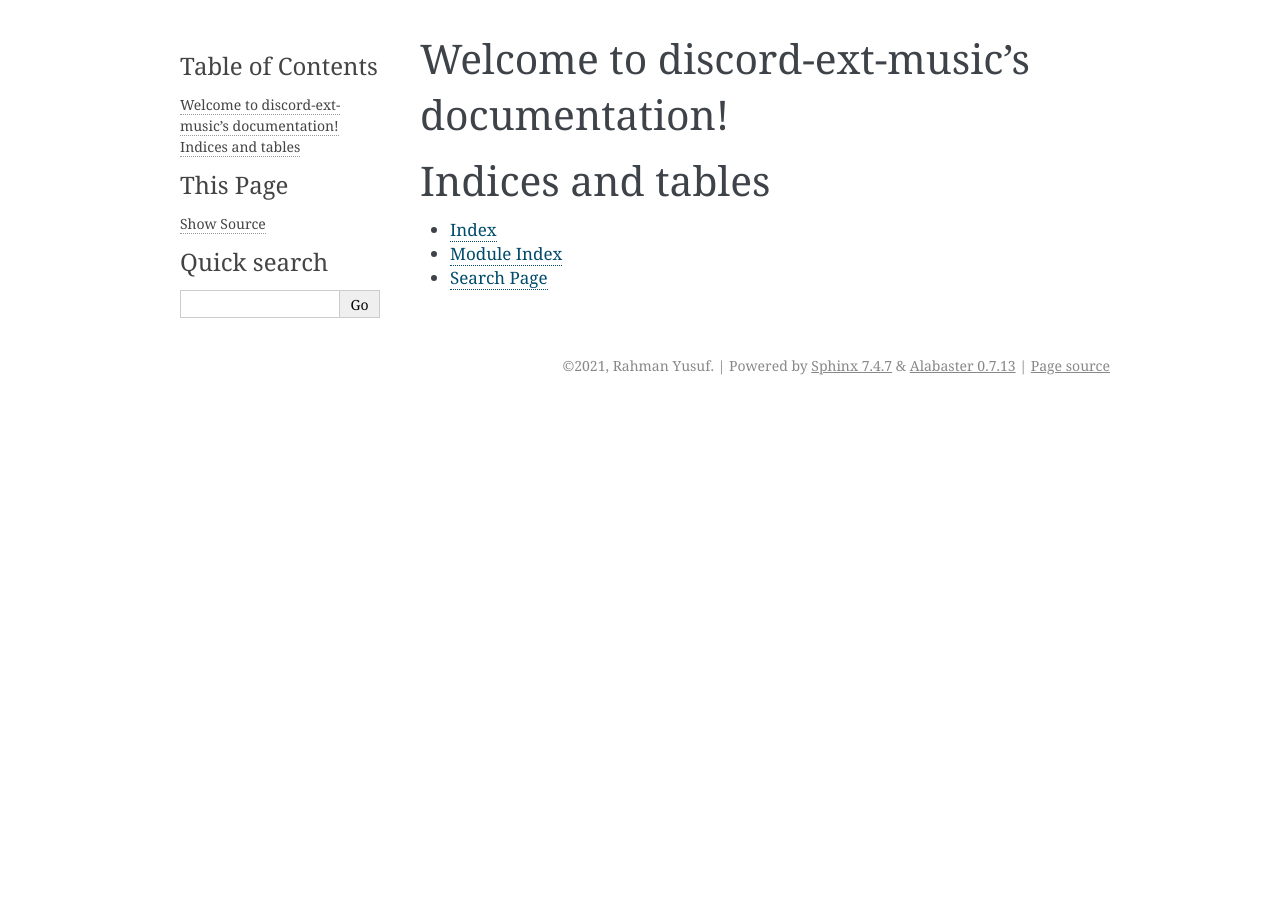
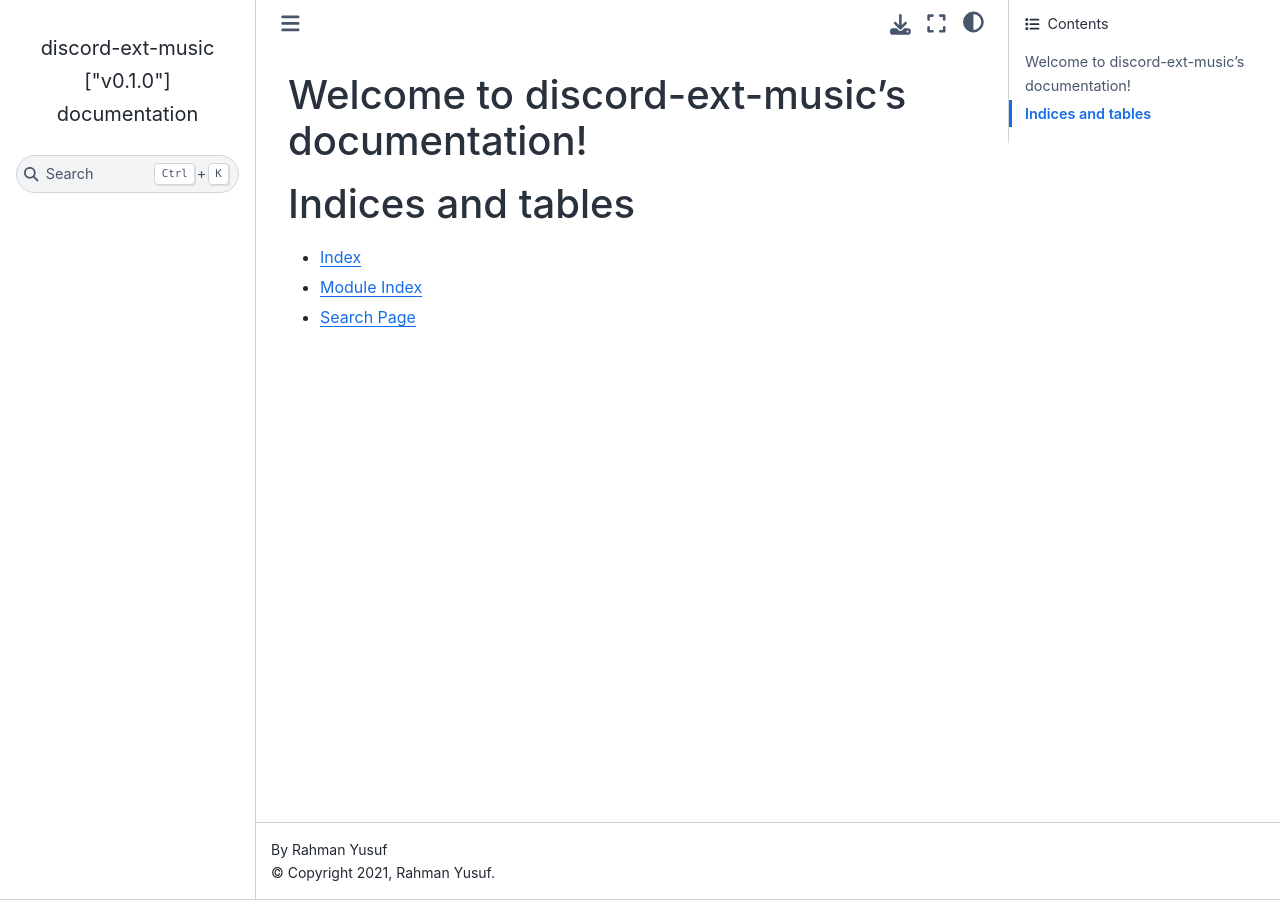
Before and after one commit to mansuf/discord-ext-music, a Sphinx documentation site: the page built from docs/index.rst, in a window 1280 px wide. Built offline with Sphinx 7.4.7 and the Sphinx Book theme 1.1.4, drawn with Linux system fonts in a browser that asks for light colours.

Commit message:
added new theme in docs

```diff
--- a/docs/conf.py
+++ b/docs/conf.py
@@ -47,7 +47,7 @@ exclude_patterns = ['_build', 'Thumbs.db', '.DS_Store']
 # The theme to use for HTML and HTML Help pages.  See the documentation for
 # a list of builtin themes.
 #
-html_theme = 'alabaster'
+html_theme = 'sphinx_book_theme'
 
 # Add any paths that contain custom static files (such as style sheets) here,
 # relative to this directory. They are copied after the builtin static files,
--- a/setup.py
+++ b/setup.py
@@ -37,6 +37,10 @@ extras_require = {
         'scipy',
         'miniaudio',
         'av'
+    ],
+    'docs': [
+        'sphinx',
+        'sphinx-book-theme'
     ]
 }
 
```
Also changed, not shown: .readthedocs.yml (added).
